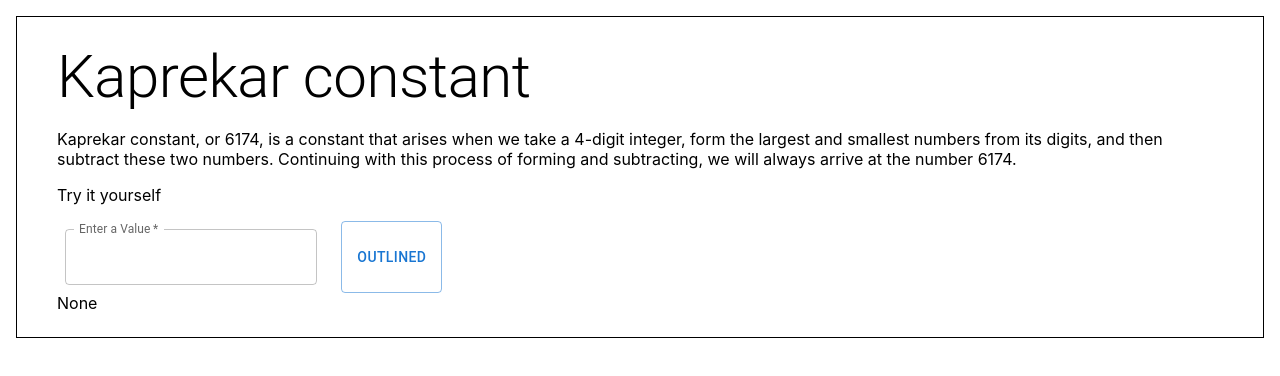
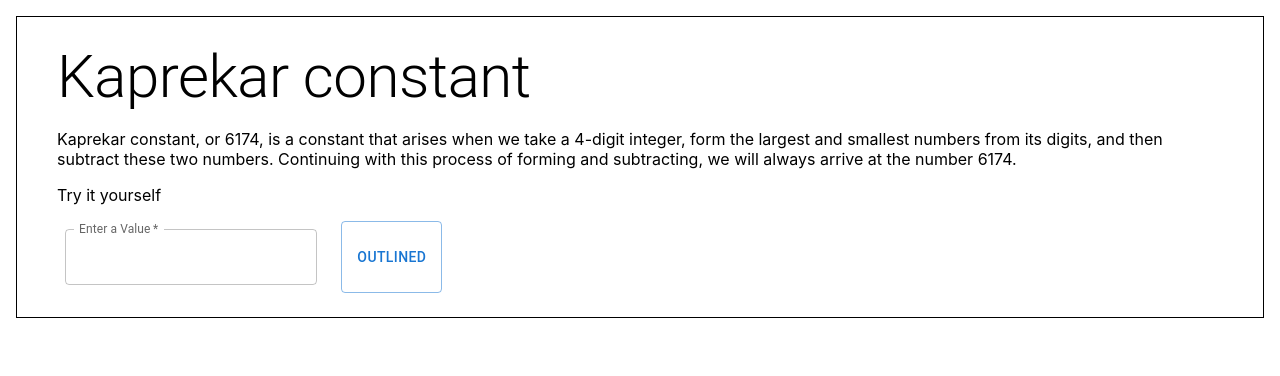
Before and after one commit to cerdamario13/fun-math, a React (Create React App) app: page / in a window 1280 px wide. Shown: the top 376 px of the page. Built offline with nearby package versions, Linux system fonts and the light colour scheme.

Commit message:
operations label to list

```diff
--- a/src/App.js
+++ b/src/App.js
@@ -116,7 +116,13 @@ function App() {
 
         </Stack>
 
-        {operations.length ? (<KapOperationsList />) : (<>None</>)}
+        {operations.length ? (
+          <>
+            <Typography variant="subtitle1" >Operations:</Typography>
+            <KapOperationsList />
+          </>
+
+        ) : (<></>)}
 
       </Box>
     </>
```
